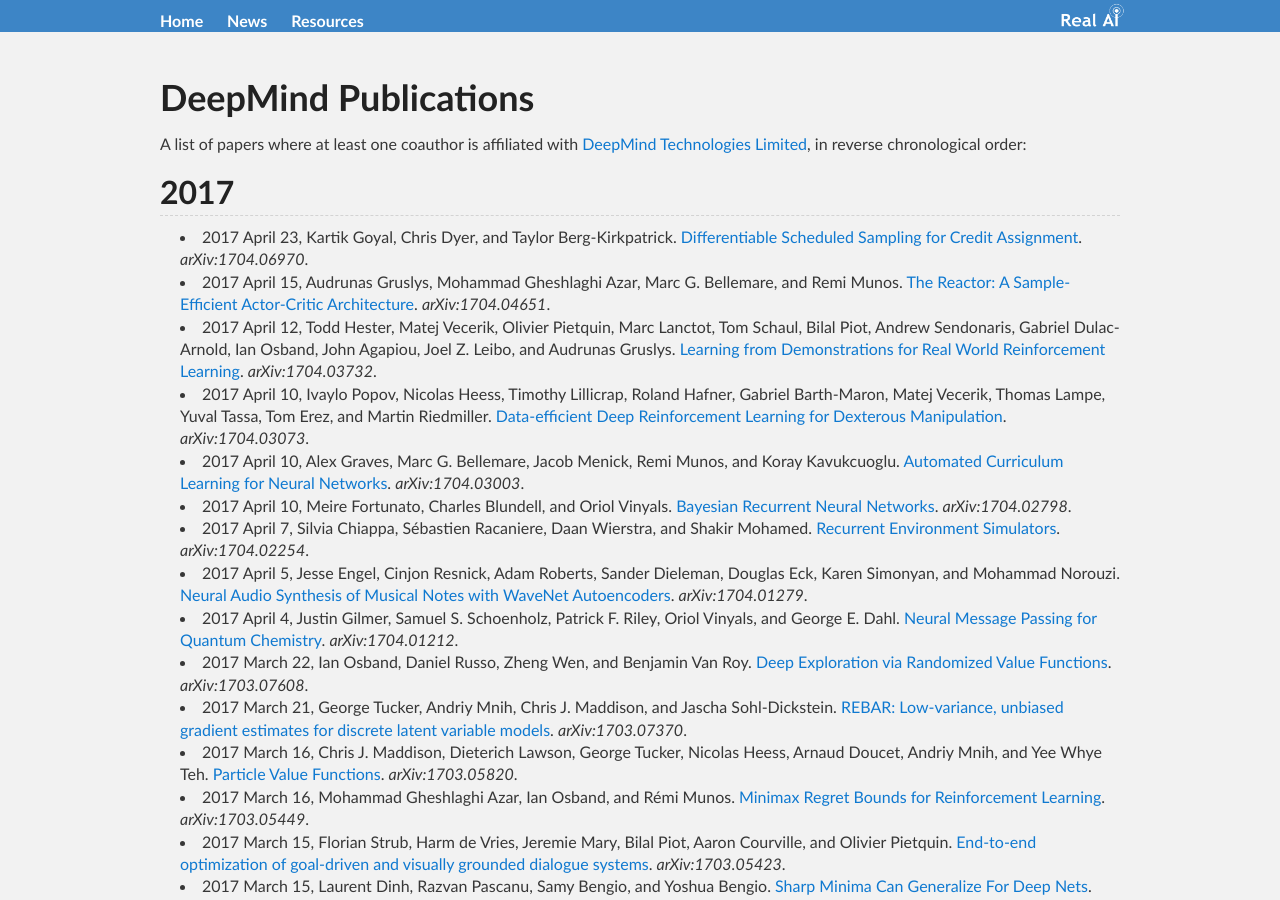
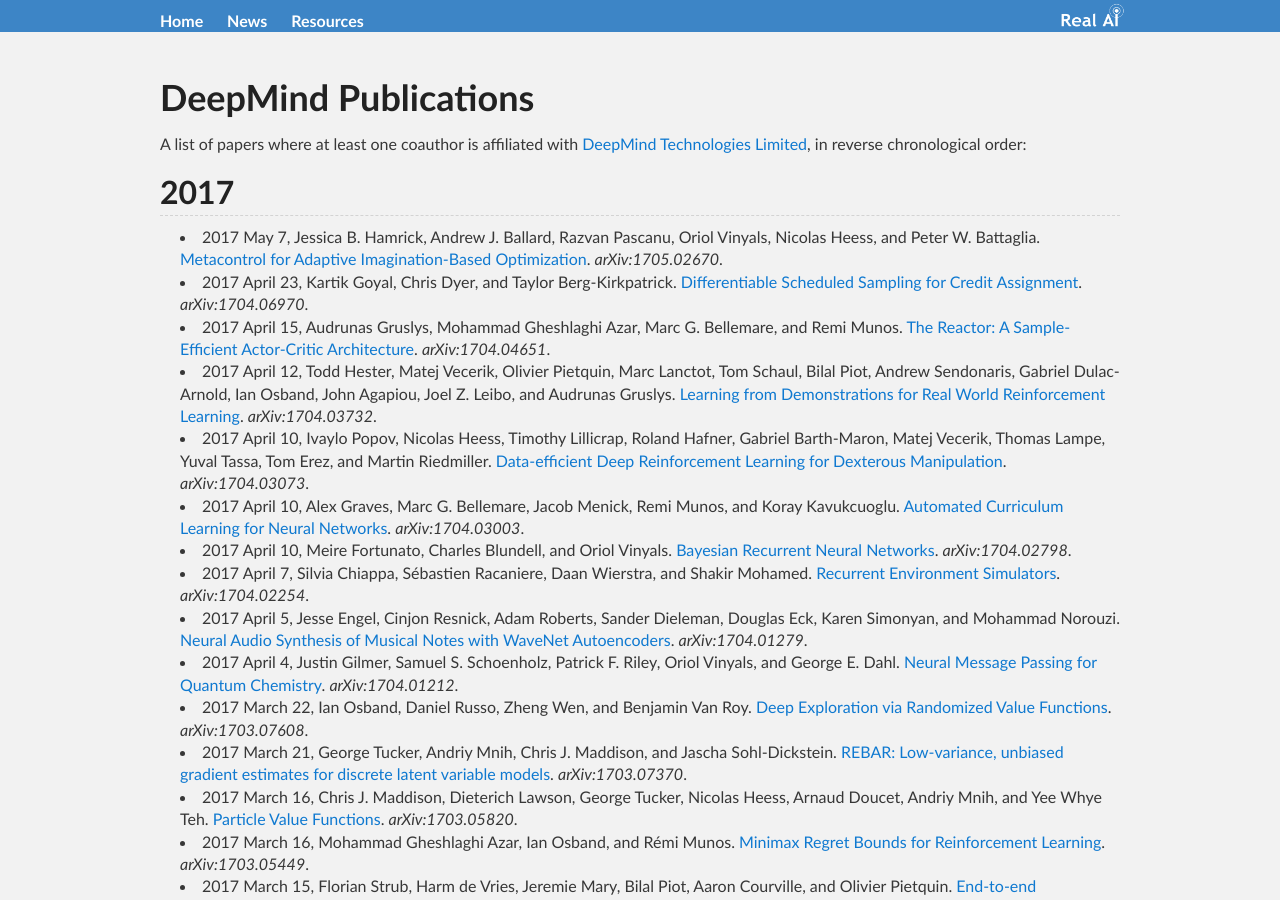
Before and after one commit to Tonywuhk/realai.org, a Jekyll site: the page built from labs/deepmind-publications.md, in a window 1280 px wide and 900 px high. Built offline with Jekyll 4.4.1, drawn with Linux system fonts in a browser that asks for light colours; our own code applies the rules of GitHub Pages for plain Markdown files; formulas are drawn with MathJax 3; comment, search, counter and statistics services are not loaded; the repository's description, which GitHub fills in, is left out.

Commit message:
Update deepmind-publications.md

```diff
--- a/labs/deepmind-publications.md
+++ b/labs/deepmind-publications.md
@@ -8,6 +8,7 @@
 
 ## 2017
 
+* 2017 May 7, Jessica B. Hamrick, Andrew J. Ballard, Razvan Pascanu, Oriol Vinyals, Nicolas Heess, and Peter W. Battaglia. [Metacontrol for Adaptive Imagination-Based Optimization](https://arxiv.org/abs/1705.02670). *arXiv:1705.02670*.
 * 2017 April 23, Kartik Goyal, Chris Dyer, and Taylor Berg-Kirkpatrick. [Differentiable Scheduled Sampling for Credit Assignment](https://arxiv.org/abs/1704.06970). *arXiv:1704.06970*.
 * 2017 April 15, Audrunas Gruslys, Mohammad Gheshlaghi Azar, Marc G. Bellemare, and Remi Munos. [The Reactor: A Sample-Efficient Actor-Critic Architecture](https://arxiv.org/abs/1704.04651). *arXiv:1704.04651*.
 * 2017 April 12, Todd Hester, Matej Vecerik, Olivier Pietquin, Marc Lanctot, Tom Schaul, Bilal Piot, Andrew Sendonaris, Gabriel Dulac-Arnold, Ian Osband, John Agapiou, Joel Z. Leibo, and Audrunas Gruslys. [Learning from Demonstrations for Real World Reinforcement Learning](https://arxiv.org/abs/1704.03732). *arXiv:1704.03732*.
```
